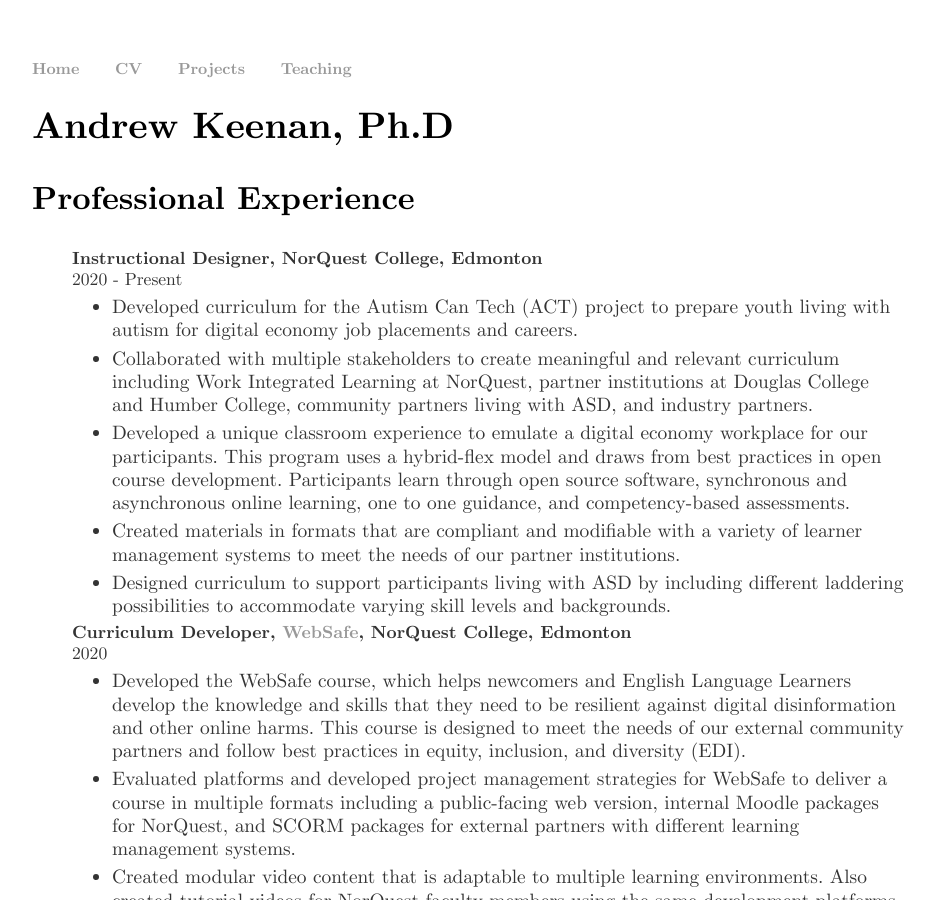
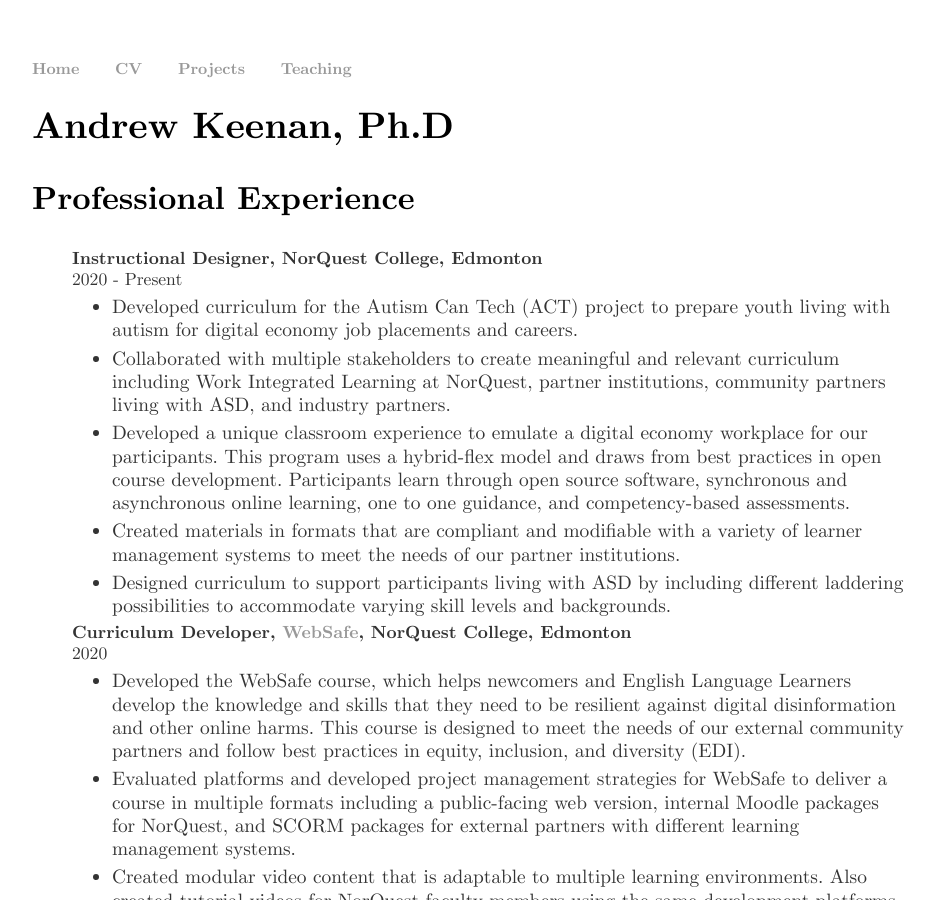
Before and after one commit to bigrube77/bigrube77.github.io, a Jekyll site: the page built from cv/index.html, in a window 1280 px wide and 900 px high. Shown: the whole window, without its empty margins (160-1095 px from the left). Built offline with Jekyll 4.4.1, drawn with Linux system fonts in a browser that asks for light colours.

Commit message:
Update index.html

```diff
--- a/cv/index.html
+++ b/cv/index.html
@@ -21,7 +21,7 @@ title: CV, Andrew Keenan, Ph.D
 <li> <b>Instructional Designer, NorQuest College, Edmonton</b>
 	<br> 2020 - Present <ul style="list-style-type:disc">
 		<li>Developed curriculum for the Autism Can Tech (ACT) project to prepare youth living with autism for digital economy job placements and careers.
-		<li>Collaborated with multiple stakeholders to create meaningful and relevant curriculum including Work Integrated Learning at NorQuest, partner institutions at Douglas College and Humber College, community partners living with ASD, and industry partners.
+		<li>Collaborated with multiple stakeholders to create meaningful and relevant curriculum including Work Integrated Learning at NorQuest, partner institutions, community partners living with ASD, and industry partners.
 		<li> Developed a unique classroom experience to emulate a digital economy workplace for our participants. This program uses a hybrid-flex model and draws from best practices in open course development. Participants learn through open source software, synchronous and asynchronous online learning, one to one guidance, and competency-based assessments.
 		<li> Created materials in formats that are compliant and modifiable with a variety of learner management systems to meet the needs of our partner institutions.
 		<li> Designed curriculum to support participants living with ASD by including different laddering possibilities to accommodate varying skill levels and backgrounds.
```
